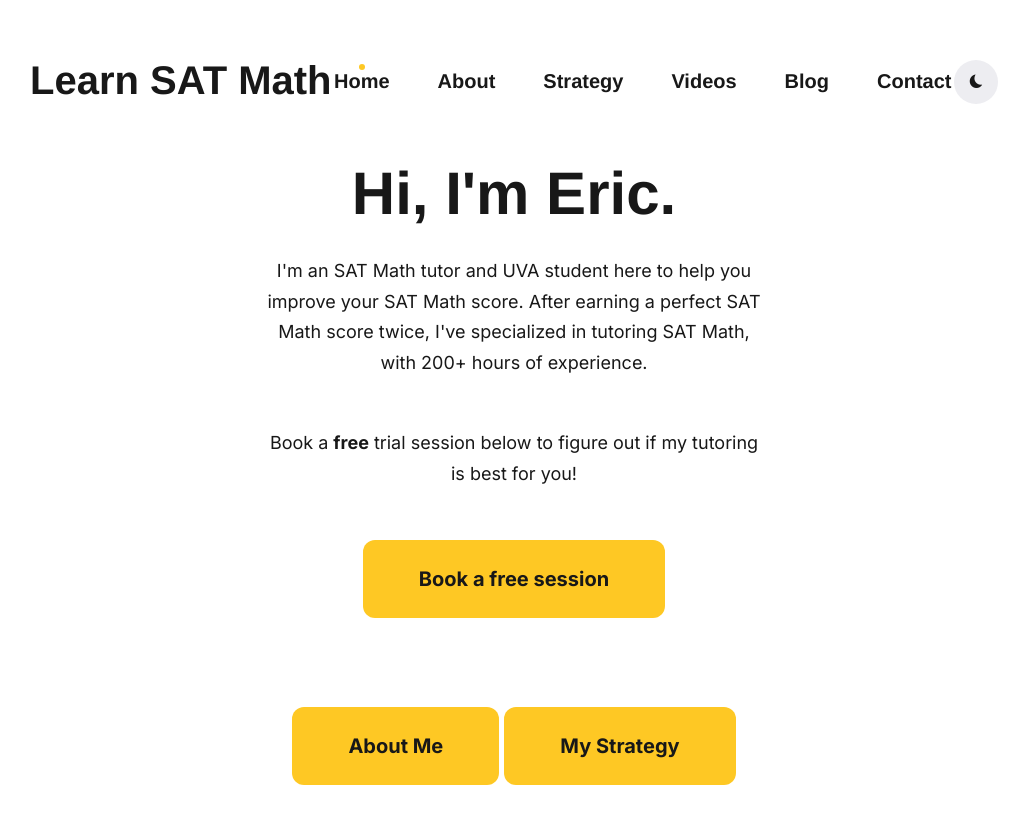
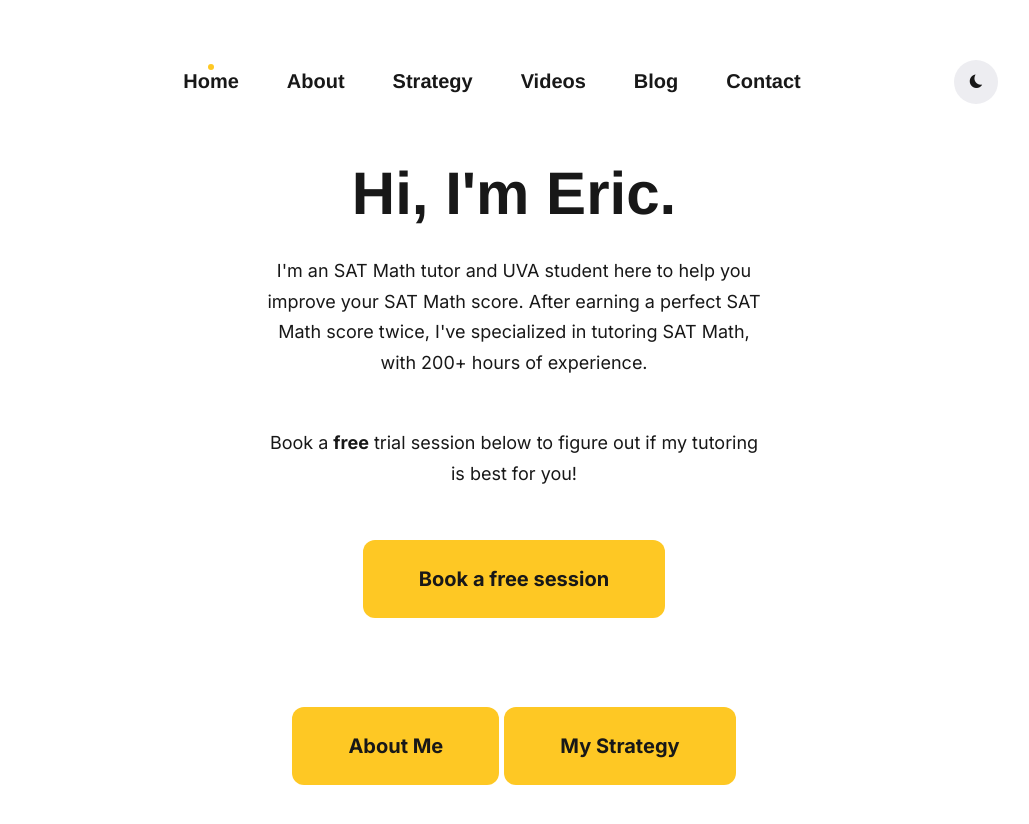
Before and after one commit to qExobyte/qExobyte.github.io, a Jekyll site: the page built from index.html, in a window 1280 px wide and 900 px high. Shown: the top 824 px of the window, without its empty margins (126-1155 px from the left). Built offline with Jekyll 4.4.1, drawn with Linux system fonts in a browser that asks for light colours; nearby versions of some CDN libraries; some web fonts are replaced; a script that is not in the unit is left out.

Commit message:
removing title

```diff
--- a/_data/settings.yml
+++ b/_data/settings.yml
@@ -1,6 +1,6 @@
 #-------------------------------
 # Site Settings
-title: Learn SAT Math
+title:
 logo: # '/images/lightbulb.png' -- this logo would be in place of "Learn SAT Math"
 description: I'm a UVA student and SAT Math tutor helping students improve their SAT scores efficiently and without frustration.
 color_scheme: auto # You can choose three modes auto, light, and dark. By default, the auto mode is set, which means the user can choose the light or dark mode themself.
```
